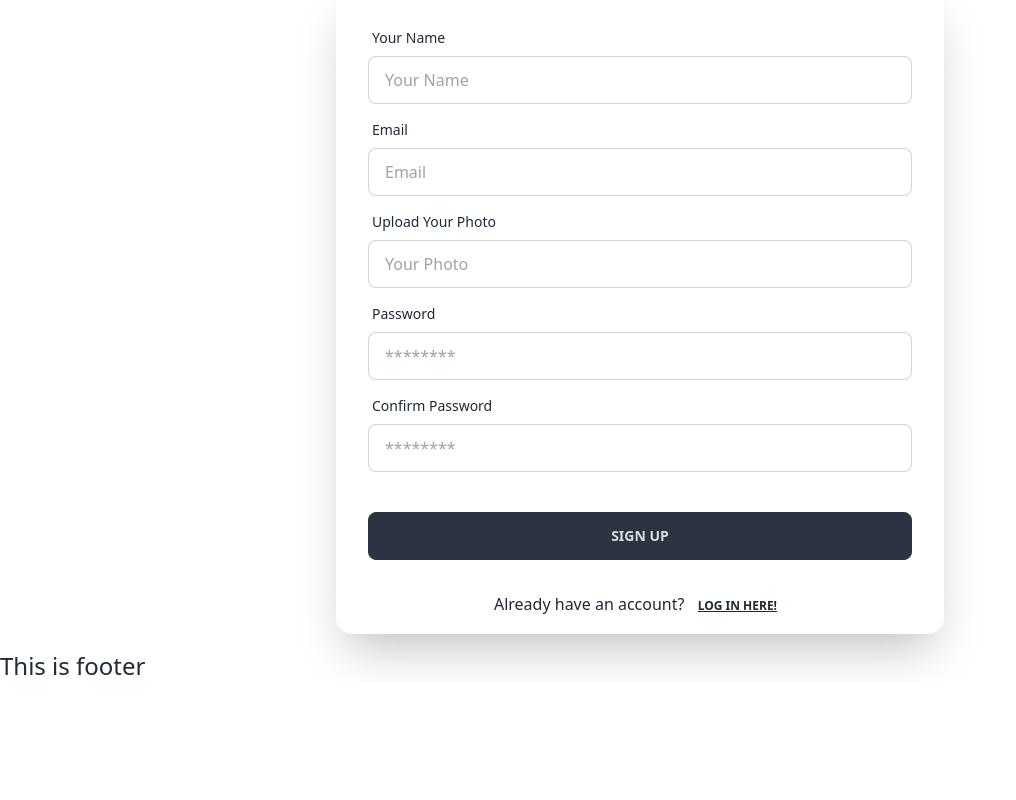
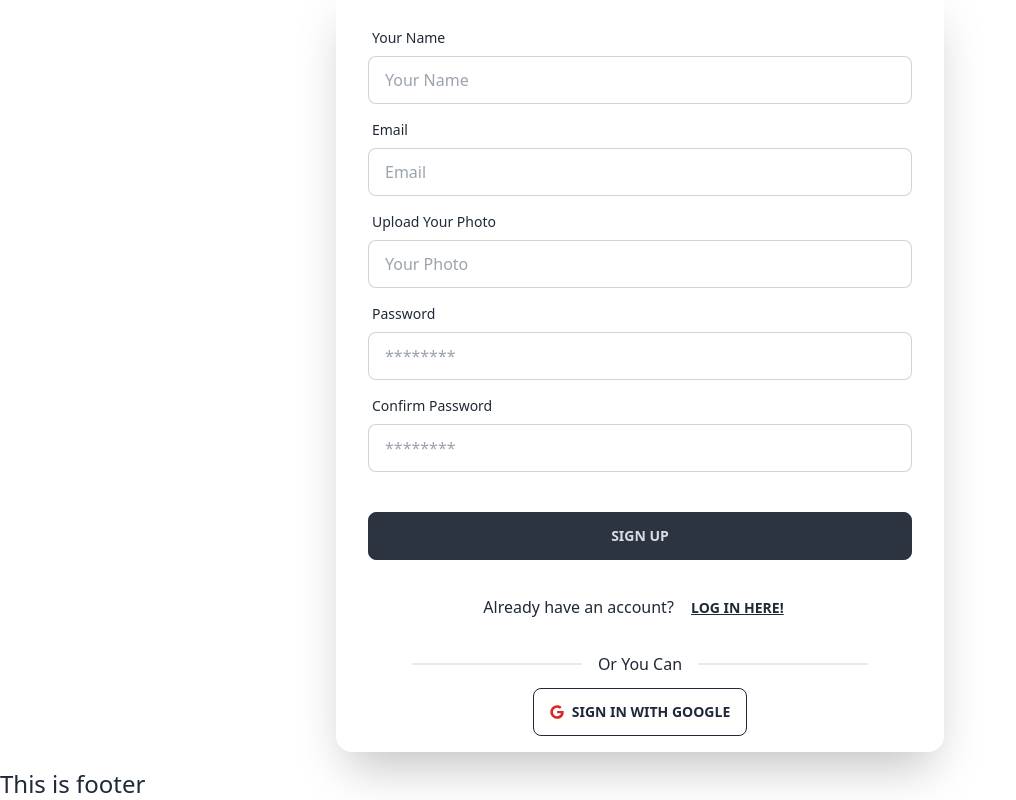
Before and after one commit to shuvrodev337/samurai-summer-camp-client, a React (Vite) app: page /signup in a window 1280 px wide. Shown: the part 340-1140 px from the top of the page, without its empty margins (0-1016 px from the left). Before the commit the page ends 1022 px from the top, so only its background shows below. Built offline with nearby package versions, Linux system fonts and the light colour scheme; no server answers.

Commit message:
added social login functionality

```diff
--- /dev/null
+++ b/src/components/SocialLogins.jsx
@@ -0,0 +1,51 @@
+import { useLocation, useNavigate } from "react-router-dom";
+import useAuth from "../hooks/useAuth";
+import { FaGoogle } from "react-icons/fa";
+import axios from "axios";
+import Swal from "sweetalert2";
+
+const SocialLogins = () => {
+    const {loginWithGoogle} = useAuth()
+
+    const navigate = useNavigate();
+    const location = useLocation();
+    const from = location.state?.from?.pathname || "/";
+
+    const handleGoogleSignIn = () => {
+        loginWithGoogle()
+            .then(result=>{
+                const loggedInUser = result.user;
+                console.log(loggedInUser);
+                const savedUser = { name: loggedInUser.displayName, email: loggedInUser.email}
+                axios.post('http://localhost:3000/users',savedUser)
+                .then(res=>{
+                    console.log(res.data);
+                    Swal.fire({
+                        position: 'center',
+                        icon: 'success',
+                        title: 'Log In successful.',
+                        showConfirmButton: false,
+                        timer: 1500
+                    });
+                    navigate(from, { replace: true });
+
+                })
+            })
+            .catch(error=>{
+                console.log(error.message);
+            })
+            // navigate(from, { replace: true });
+    }
+    return (
+        <div>
+            <div className="divider w-9/12 mx-auto">Or You Can</div>
+            <div className="w-full text-center my-4">
+                <button onClick={handleGoogleSignIn} className="btn  btn-outline ">
+                    <FaGoogle className="text-red-600"></FaGoogle> Sign In with Google
+                </button>
+            </div>
+        </div>
+    );
+};
+
+export default SocialLogins;
--- a/src/pages/Login/Login.jsx
+++ b/src/pages/Login/Login.jsx
@@ -4,6 +4,7 @@ import { Link, useNavigate } from "react-router-dom";
 import useAuth from "../../hooks/useAuth";
 import SectionTitle from "../../components/sectionTitle";
 import { FaEyeSlash, FaEye } from "react-icons/fa";
+import SocialLogins from "../../components/SocialLogins";
 
 const Login = () => {
   const [showPassword, setShowPassword] = useState(false);
@@ -93,9 +94,9 @@ const Login = () => {
               />
             </div>
           </form>
-          <p className="text-center">New Here? <Link className="btn btn-ghost btn-xs underline mb-4" to={'/signup'}>Sign Up!</Link></p>
-    {/* <p className="text-center pb-3">Back to <Link className="btn btn-ghost btn-xs underline" to={'/'}>Home</Link></p> */}
-  {/* <SocialLogin></SocialLogin> */}
+          <p className="text-center">New Here? <Link className="btn btn-ghost btn-sm underline mb-4" to={'/signup'}>Sign Up!</Link></p>
+
+  <SocialLogins></SocialLogins>
         </div>
       </div>
     </div>
--- a/src/pages/Shared/Navbar/Navbar.jsx
+++ b/src/pages/Shared/Navbar/Navbar.jsx
@@ -1,19 +1,36 @@
 import { Link, NavLink } from "react-router-dom";
 import useAuth from "../../../hooks/useAuth";
+import Swal from "sweetalert2";
 
 const Navbar = () => {
 
 const {user, logOut} = useAuth()
 
 const handleLogOut = () => {
-  logOut()
+  Swal.fire({
+    title: 'Are you sure?',
+    text: "You will be logged out!",
+    icon: 'warning',
+    showCancelButton: true,
+    confirmButtonColor: '#3085d6',
+    cancelButtonColor: '#d33',
+    confirmButtonText: 'Yes, Log Out!'
+  }).then((result) => {
+    if (result.isConfirmed) {
+      logOut()
     .then(() => {
       // refetch()
-      alert("logout successful");
+      Swal.fire(
+        'You have been logged out!',
+      )
     })
     .catch((error) => {
-      console.log(error.message);
+      Swal.fire(error.message);
     });
+
+    }
+  })
+
 };
 
      // Central Nav Buttons
--- a/src/pages/Signup/Signup.jsx
+++ b/src/pages/Signup/Signup.jsx
@@ -5,6 +5,7 @@ import useAuth from "../../hooks/useAuth";
 import SectionTitle from "../../components/sectionTitle";
 import axios from "axios";
 import Swal from "sweetalert2";
+import SocialLogins from "../../components/SocialLogins";
 
 const Signup = () => {
     const [errorMsg,setErrorMsg] = useState('')
@@ -25,7 +26,7 @@ const Signup = () => {
         .then(() => {
           updateUserProfile(user.name, user.photo)
             .then(() => {
-              const savedUser = { name: user.name, email: user.email, photo: user.photo}
+              const savedUser = { name: user.name, email: user.email, photo: user.photo, role: 'student'}
 
               axios.post('http://localhost:3000/users',savedUser)
               .then(res=>{
@@ -33,14 +34,18 @@ const Signup = () => {
                 if (res.data.insertedId) {
                   reset();
                   Swal.fire({
-                      position: 'top-end',
+                      position: 'center',
                       icon: 'success',
-                      title: 'User sign Up successful.',
+                      title: 'User sign Up successful.PLease Login',
                       showConfirmButton: false,
                       timer: 1500
                   });
-                  navigate('/');
-                  //  TODO : logout user from here
+
+                  //  TODO : uncomment logout section
+                  // logOut().then(() => {
+                  //   navigate("/login");
+                  // });
+
                 }
 
               })
@@ -157,9 +162,8 @@ const Signup = () => {
                 />
               </div>
             </form>
-            <p className="text-center">Already have an account? <Link className="btn btn-ghost btn-xs underline mb-4" to={'/login'}>Log In Here!</Link></p>
-      {/* <p className="text-center pb-3">Back to <Link className="btn btn-ghost btn-xs underline" to={'/'}>Home</Link></p> */}
-    {/* <SocialLogin></SocialLogin> */}
+            <p className="text-center">Already have an account? <Link className="btn btn-ghost btn-sm underline mb-4" to={'/login'}>Log In Here!</Link></p>
+            <SocialLogins></SocialLogins>
           </div>
         </div>
       </div>
```
